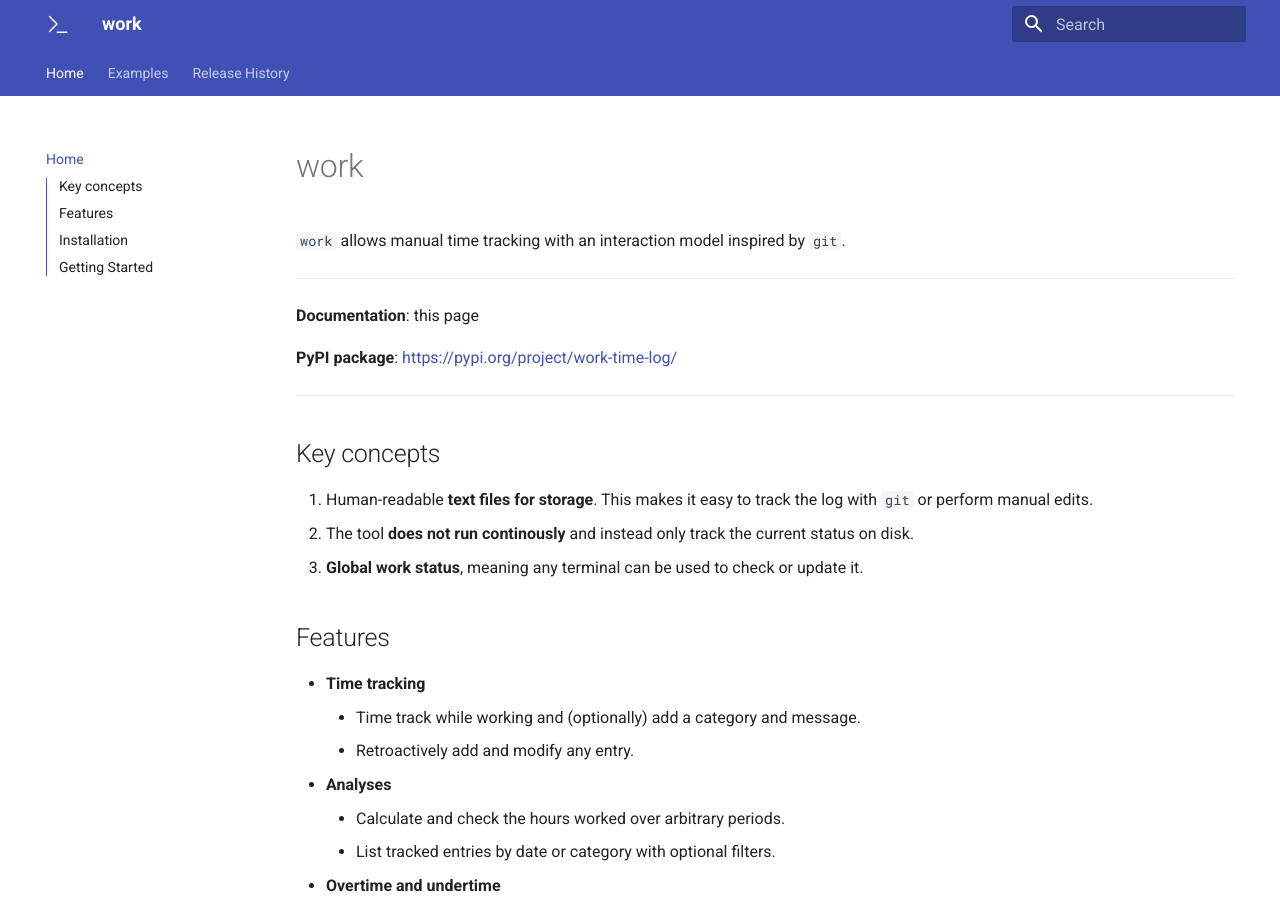
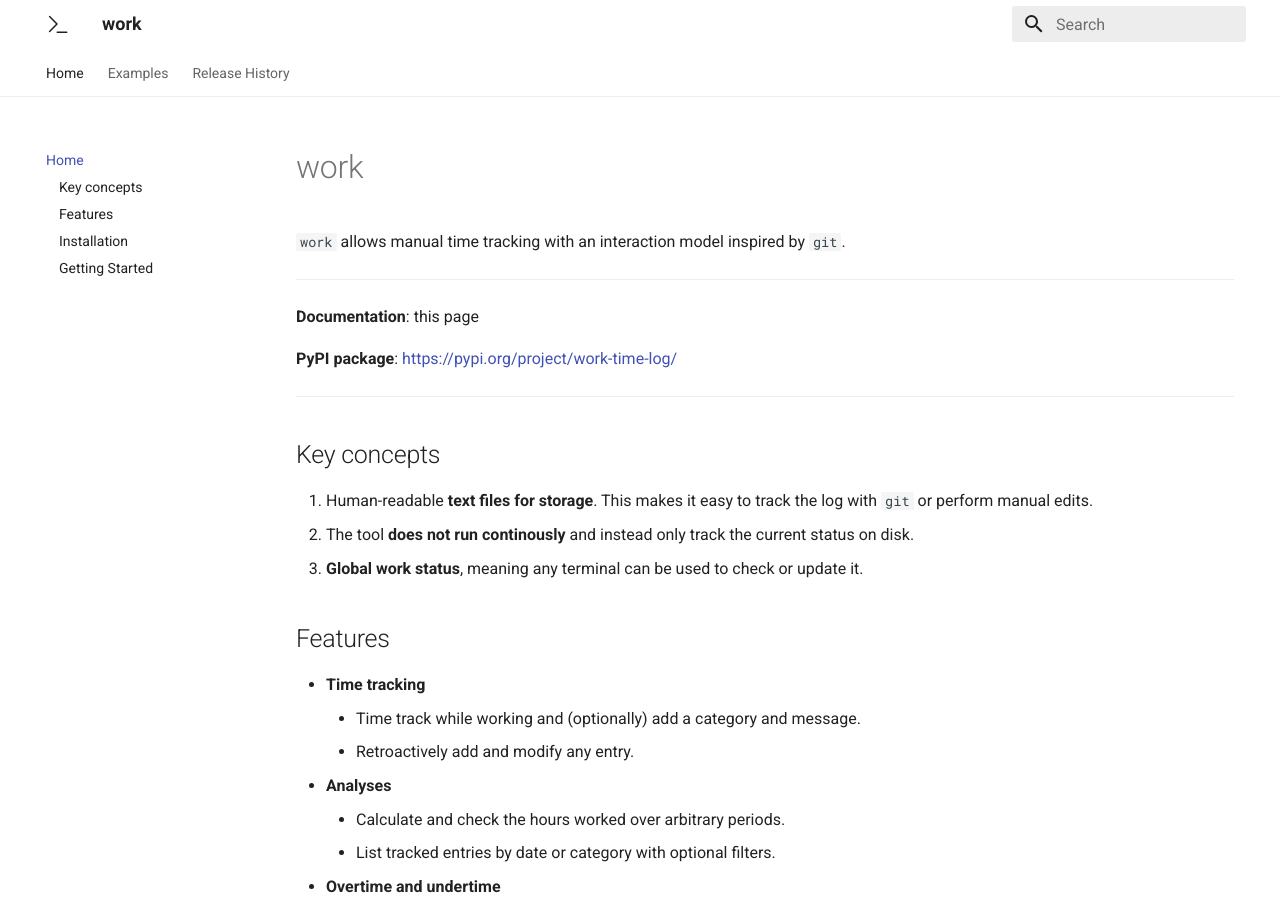
Before and after one commit to vauhochzett/work-docs, an MkDocs documentation site: the page built from docs/index.md, in a window 1280 px wide and 900 px high. Built offline with MkDocs 1.6.1 and Material for MkDocs 9.7.7, drawn with Linux system fonts in a browser that asks for light colours.

Commit message:
Changes theme to white with blue accents

```diff
--- a/mkdocs.yml
+++ b/mkdocs.yml
@@ -12,7 +12,8 @@ theme:
     logo: octicons/command-palette-24
   favicon: static/favicon.png
   palette:
-    accent: white
+    primary: white
+    accent: blue
   features:
     - navigation.tabs
     - toc.integrate
```
